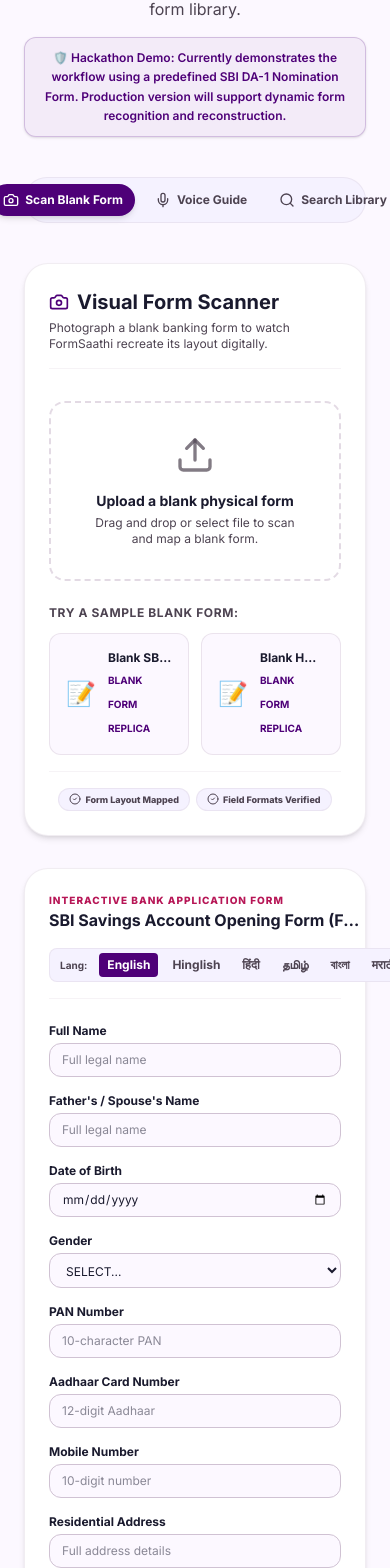
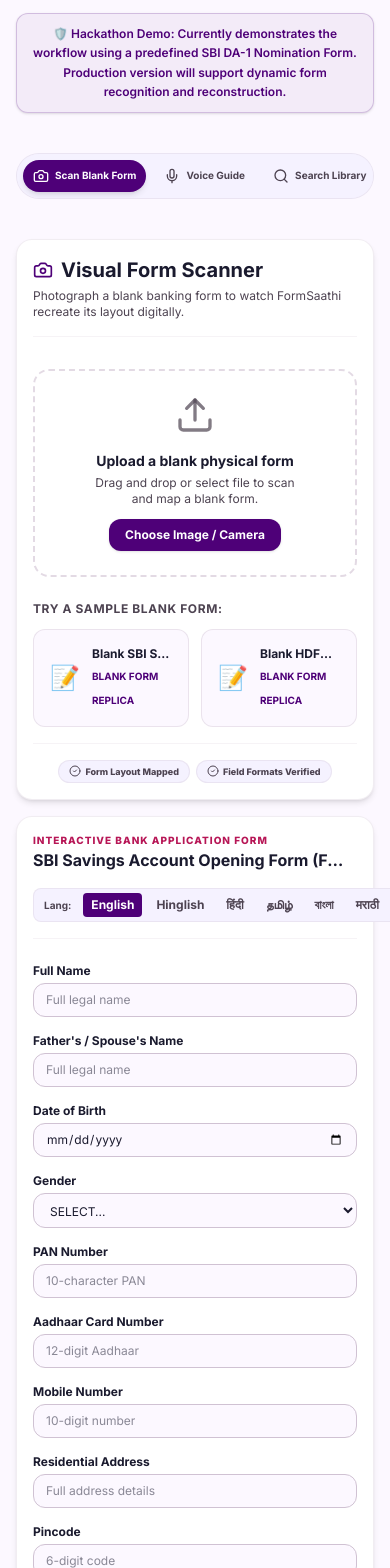
Before and after one commit to theyogeshm/FormSaathi, a React (Vite) app in the folder frontend/: page / in a window 390 px wide. Shown: the part 4227-5795 px from the top of the page. Built offline with nearby package versions, Linux system fonts and the light colour scheme.

Commit message:
feat: improve mobile responsiveness and native camera/gallery support

```diff
--- a/frontend/src/components/Showcase.tsx
+++ b/frontend/src/components/Showcase.tsx
@@ -1677,7 +1677,7 @@
 
   return (
     <section id="showcase" className="bg-background py-16 border-t border-outline-variant/20">
-      <div className="max-w-7xl mx-auto px-6">
+      <div className="max-w-7xl mx-auto px-4 sm:px-6">
 
         {/* Section Headers */}
         <div className="text-center space-y-4 mb-10">
@@ -1696,11 +1696,11 @@
         </div>
 
         {/* Tab Controls */}
-        <div className="flex justify-center gap-2 sm:gap-3 mb-10 max-w-xl mx-auto bg-surface-container-low p-1.5 rounded-full border border-outline-variant/30">
+        <div className="flex justify-start sm:justify-center overflow-x-auto scrollbar-none gap-2 sm:gap-3 mb-10 max-w-xl mx-auto bg-surface-container-low p-1.5 rounded-full border border-outline-variant/30">
           <button
             type="button"
             onClick={() => setActiveTab('photo')}
-            className={`flex-1 py-2 px-3 rounded-full font-bold text-xs sm:text-sm transition-all flex items-center justify-center gap-1.5 cursor-pointer whitespace-nowrap ${activeTab === 'photo' ? 'bg-primary text-white shadow-md' : 'text-on-surface-variant hover:text-primary'}`}
+            className={`flex-1 py-2 px-2.5 rounded-full font-bold text-[10px] sm:text-xs md:text-sm transition-all flex items-center justify-center gap-1.5 cursor-pointer whitespace-nowrap ${activeTab === 'photo' ? 'bg-primary text-white shadow-md' : 'text-on-surface-variant hover:text-primary'}`}
             id="tab-photo-btn"
           >
             <Camera className="w-4 h-4" />
@@ -1709,7 +1709,7 @@
           <button
             type="button"
             onClick={() => setActiveTab('voice')}
-            className={`flex-1 py-2 px-3 rounded-full font-bold text-xs sm:text-sm transition-all flex items-center justify-center gap-1.5 cursor-pointer whitespace-nowrap ${activeTab === 'voice' ? 'bg-primary text-white shadow-md' : 'text-on-surface-variant hover:text-primary'}`}
+            className={`flex-1 py-2 px-2.5 rounded-full font-bold text-[10px] sm:text-xs md:text-sm transition-all flex items-center justify-center gap-1.5 cursor-pointer whitespace-nowrap ${activeTab === 'voice' ? 'bg-primary text-white shadow-md' : 'text-on-surface-variant hover:text-primary'}`}
             id="tab-voice-btn"
           >
             <Mic className="w-4 h-4" />
@@ -1718,7 +1718,7 @@
           <button
             type="button"
             onClick={() => setActiveTab('search')}
-            className={`flex-1 py-2 px-3 rounded-full font-bold text-xs sm:text-sm transition-all flex items-center justify-center gap-1.5 cursor-pointer whitespace-nowrap ${activeTab === 'search' ? 'bg-primary text-white shadow-md' : 'text-on-surface-variant hover:text-primary'}`}
+            className={`flex-1 py-2 px-2.5 rounded-full font-bold text-[10px] sm:text-xs md:text-sm transition-all flex items-center justify-center gap-1.5 cursor-pointer whitespace-nowrap ${activeTab === 'search' ? 'bg-primary text-white shadow-md' : 'text-on-surface-variant hover:text-primary'}`}
             id="tab-search-btn"
           >
             <Search className="w-4 h-4" />
@@ -1727,11 +1727,11 @@
         </div>
 
         {/* Split Grid: Interactive Input Area & Active Form Viewer */}
-        <div className="grid grid-cols-1 lg:grid-cols-12 gap-8 items-start">
+        <div className="grid grid-cols-1 lg:grid-cols-12 gap-4 lg:gap-8 items-start">
 
           {/* LEFT PANEL: Input & Scan Area (5 columns) */}
-          <div className="lg:col-span-5 space-y-6">
-            <div className="bg-white rounded-3xl p-6 border border-outline-variant/30 shadow-md flex flex-col justify-between min-h-[460px]">
+          <div className="lg:col-span-5 space-y-4 lg:space-y-6">
+            <div className="bg-white rounded-2xl sm:rounded-3xl p-4 sm:p-6 border border-outline-variant/30 shadow-md flex flex-col justify-between min-h-[400px] sm:min-h-[460px]">
 
               {/* Tab Content Header */}
               <div className="border-b border-outline-variant/20 pb-4 mb-4">
@@ -1755,7 +1755,7 @@
                   <div className="space-y-6">
                     {/* Simulated File Drop area */}
                     {!isScanning && !selectedDoc && !uploadedImageSrc && (
-                      <div className="border-2 border-dashed border-outline-variant/60 rounded-2xl p-8 flex flex-col items-center text-center hover:border-primary transition-colors relative cursor-pointer group">
+                      <div className="border-2 border-dashed border-outline-variant/60 rounded-2xl p-6 sm:p-8 flex flex-col items-center text-center hover:border-primary transition-colors relative cursor-pointer group">
                         <input
                           type="file"
                           accept="image/*"
@@ -1764,9 +1764,12 @@
                         />
                         <Upload className="w-10 h-10 text-on-surface-variant/70 mb-4 group-hover:scale-110 transition-transform duration-300" />
                         <h4 className="font-bold text-sm text-on-surface mb-1">{t('sh_upload_title', formLang)}</h4>
-                        <p className="text-xs text-on-surface-variant max-w-[200px]">
+                        <p className="text-xs text-on-surface-variant max-w-[200px] mb-3">
                           {t('sh_upload_desc', formLang)}
                         </p>
+                        <button type="button" className="px-4 py-2 bg-primary text-white text-xs font-bold rounded-xl pointer-events-none shadow-sm hover:bg-primary-container transition-colors">
+                          Choose Image / Camera
+                        </button>
                       </div>
                     )}
 
@@ -1894,7 +1897,7 @@
                         </div>
 
                         {/* Guided Assistant Panel */}
-                        <div className="bg-primary/5 border border-primary/20 rounded-2xl p-5 space-y-4 relative overflow-hidden">
+                        <div className="hidden lg:block bg-primary/5 border border-primary/20 rounded-2xl p-5 space-y-4 relative overflow-hidden">
                           <div className="flex justify-between items-center border-b border-primary/10 pb-2">
                             <span className="text-[10px] font-extrabold text-primary uppercase tracking-widest flex items-center gap-1.5">
                               <Sparkles className="w-3.5 h-3.5 text-secondary animate-pulse" /> {t('sh_ai_guide', formLang)}
@@ -2314,7 +2317,7 @@
           {/* RIGHT PANEL: Live Banking Form Fill Area (7 columns) */}
           <div className="lg:col-span-7 space-y-4">
 
-            <div className="bg-white rounded-3xl p-6 border border-outline-variant/30 shadow-md flex flex-col min-h-[460px]">
+            <div className="bg-white rounded-2xl sm:rounded-3xl p-4 sm:p-6 border border-outline-variant/30 shadow-md flex flex-col min-h-[400px] sm:min-h-[460px]">
 
               {/* Form Header with Language Toggle */}
               <div className="flex flex-col sm:flex-row justify-between items-start sm:items-center border-b border-outline-variant/20 pb-4 gap-4">
@@ -2347,11 +2350,14 @@
               {/* Form Body Fields */}
               <form onSubmit={handleFormSubmit} className="flex-grow space-y-4 py-6">
                 <div className="grid grid-cols-1 sm:grid-cols-2 gap-4">
-                  {formFields.map((field) => {
+                  {formFields.map((field, idx) => {
                     const label = t('field_' + field.id, formLang);
                     const placeholder = t('holder_' + field.id, formLang);
+                    const isGuidedActive = guidedFieldIndex === idx;
+                    const info = getFieldGuidance(field.id);
                     return (
-                      <div key={field.id} className="space-y-1">
+                      <React.Fragment key={field.id}>
+                        <div className="space-y-1">
                           <label className="text-xs font-bold text-on-surface flex items-center justify-between">
                             <span>{label}</span>
                             {field.confidence > 0 && (
@@ -2390,6 +2396,94 @@
                             />
                           )}
                         </div>
+
+                        {/* Inline Mobile Guidance Panel */}
+                        {isGuidedActive && (
+                          <div className="col-span-1 sm:col-span-2 block lg:hidden bg-primary/5 border border-primary/20 rounded-2xl p-4 space-y-3 animate-fade-in my-2">
+                            <div className="flex justify-between items-center border-b border-primary/10 pb-2">
+                              <span className="text-[9px] font-extrabold text-primary uppercase tracking-widest flex items-center gap-1.5">
+                                <Sparkles className="w-3 h-3 text-secondary animate-pulse" /> {t('sh_ai_guide', formLang)}
+                              </span>
+                              <span className="text-[9px] font-bold text-primary bg-primary/10 px-2 py-0.5 rounded border border-primary/20">
+                                {guidedFieldIndex + 1} / {formFields.length}
+                              </span>
+                            </div>
+
+                            <div className="space-y-2 text-xs">
+                              {/* English Tip */}
+                              <div className="space-y-1">
+                                <div className="flex items-center justify-between">
+                                  <span className="text-[9px] font-bold text-secondary uppercase">{t('sh_guide_tip_label', formLang)}</span>
+                                  <button
+                                    type="button"
+                                    onClick={() => speakText(info.tip, `tip-${field.id}`, 'en-IN')}
+                                    className={`flex items-center gap-1 px-2 py-0.5 rounded-full text-[9px] font-bold border transition-all cursor-pointer ${activeSpeechId === `tip-${field.id}` && isSpeaking ? 'bg-secondary text-white border-secondary' : 'bg-white text-secondary border-secondary/50'}`}
+                                  >
+                                    {activeSpeechId === `tip-${field.id}` && isSpeaking ? 'Stop' : 'EN'}
+                                  </button>
+                                </div>
+                                <p className="text-on-surface bg-white p-2 rounded-lg border border-outline-variant/20 font-medium leading-relaxed">
+                                  {info.tip}
+                                </p>
+                              </div>
+
+                              {/* Regional Tip */}
+                              {formLang !== 'en' && info.regional && (
+                                <div className="space-y-1 pt-1">
+                                  <div className="flex items-center justify-between">
+                                    <span className="text-[9px] font-bold text-primary uppercase">{t('sh_guide_reg_label', formLang)}</span>
+                                    <button
+                                      type="button"
+                                      onClick={() => speakText(info.regional, `reg-${field.id}`)}
+                                      className={`flex items-center gap-1 px-2 py-0.5 rounded-full text-[9px] font-bold border transition-all cursor-pointer ${activeSpeechId === `reg-${field.id}` && isSpeaking ? 'bg-primary text-white border-primary' : 'bg-white text-primary border-primary/50'}`}
+                                    >
+                                      {activeSpeechId === `reg-${field.id}` && isSpeaking ? 'Stop' : (formLang === 'hinglish' ? 'HI' : formLang.toUpperCase())}
+                                    </button>
+                                  </div>
+                                  <p className="text-on-surface-variant bg-white p-2 rounded-lg border border-outline-variant/20 font-semibold italic leading-relaxed">
+                                    {info.regional}
+                                  </p>
+                                </div>
+                              )}
+
+                              {/* Why Explanation */}
+                              <div className="space-y-1 pt-1">
+                                <div className="flex items-center justify-between">
+                                  <span className="text-[9px] font-bold text-on-surface-variant uppercase">{t('sh_guide_why_label', formLang)}</span>
+                                  <button
+                                    type="button"
+                                    onClick={() => speakText(info.reason, `why-${field.id}`)}
+                                    className={`flex items-center gap-1 px-2 py-0.5 rounded-full text-[9px] font-bold border transition-all cursor-pointer ${activeSpeechId === `why-${field.id}` && isSpeaking ? 'bg-on-surface-variant text-white border-on-surface-variant' : 'bg-white text-on-surface-variant border-outline-variant/50'}`}
+                                  >
+                                    {activeSpeechId === `why-${field.id}` && isSpeaking ? 'Stop' : 'Why'}
+                                  </button>
+                                </div>
+                                <p className="text-on-surface-variant text-[10px] leading-relaxed">
+                                  {info.reason}
+                                </p>
+                              </div>
+                            </div>
+
+                            {/* Speech Status Pill */}
+                            <div className="flex items-center justify-between pt-2 border-t border-outline-variant/10 text-[9px] font-bold">
+                              <div className="flex items-center gap-1">
+                                {speechStatus === 'playing' && <span className="text-green-700 bg-green-50 border border-green-200 px-2 py-0.5 rounded-full">Playing…</span>}
+                                {speechStatus === 'paused' && <span className="text-amber-700 bg-amber-50 border border-amber-200 px-2 py-0.5 rounded-full">Paused</span>}
+                                {speechStatus === 'stopped' && <span className="text-slate-500 bg-slate-50 border border-slate-200 px-2 py-0.5 rounded-full">Stopped</span>}
+                              </div>
+                              {isSpeaking && (
+                                <button
+                                  type="button"
+                                  onClick={stopSpeech}
+                                  className="text-red-500 border border-red-200 bg-red-50 px-2.5 py-0.5 rounded-full hover:bg-red-100 cursor-pointer"
+                                >
+                                  Stop Voice
+                                </button>
+                              )}
+                            </div>
+                          </div>
+                        )}
+                      </React.Fragment>
                     );
                   })}
                 </div>
```
Lines whose indentation alone changed are shown as unchanged.
